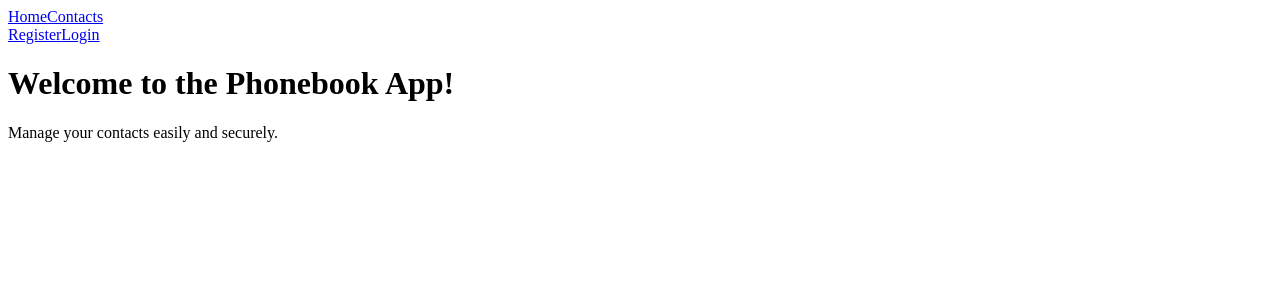
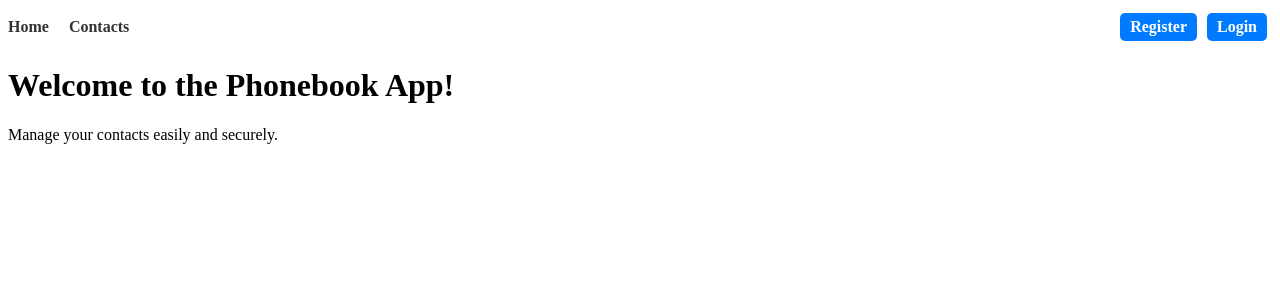
Before and after one commit to o-hadalin/goit-react-hw-08, a React (Vite) app: page / in a window 1280 px wide. Shown: the top 300 px of the page. Built offline with nearby package versions, Linux system fonts and the light colour scheme.

Commit message:
style header

```diff
--- a/src/components/AppBar/AppBar.jsx
+++ b/src/components/AppBar/AppBar.jsx
@@ -3,14 +3,19 @@ import AuthNav from '../AuthNav/AuthNav';
 import UserMenu from '../UserMenu/UserMenu';
 import { useSelector } from 'react-redux';
 import { selectIsLoggedIn } from '../../redux/auth/selectors';
+import styles from './AppBar.module.css';
 
 const AppBar = () => {
   const isLoggedIn = useSelector(selectIsLoggedIn);
 
   return (
-    <header>
-      <Navigation />
-      {isLoggedIn ? <UserMenu /> : <AuthNav />}
+    <header className={styles.header}>
+      <div className={styles.left}>
+        <Navigation />
+      </div>
+      <div className={styles.right}>
+        {isLoggedIn ? <UserMenu /> : <AuthNav />}
+      </div>
     </header>
   );
 };
--- /dev/null
+++ b/src/components/AppBar/AppBar.module.css
@@ -0,0 +1,26 @@
+.header {
+  display: flex;
+  justify-content: space-between;
+  align-items: center;
+  padding: 5px 0;
+}
+
+.left {
+  display: flex;
+  gap: 15px;
+}
+
+.right {
+  display: flex;
+  gap: 15px;
+}
+
+a {
+  font-weight: bold;
+  color: #333;
+  text-decoration: none;
+}
+
+a:hover {
+  color: #007bff;
+}
--- a/src/components/AuthNav/AuthNav.jsx
+++ b/src/components/AuthNav/AuthNav.jsx
@@ -1,10 +1,15 @@
 import { NavLink } from 'react-router-dom';
+import styles from './AuthNav.module.css';
 
 const AuthNav = () => {
   return (
     <div>
-      <NavLink to="/register">Register</NavLink>
-      <NavLink to="/login">Login</NavLink>
+      <NavLink to="/register" className={styles.authButton}>
+        Register
+      </NavLink>
+      <NavLink to="/login" className={styles.authButton}>
+        Login
+      </NavLink>
     </div>
   );
 };
--- /dev/null
+++ b/src/components/AuthNav/AuthNav.module.css
@@ -0,0 +1,19 @@
+.authButton {
+  display: inline-block;
+  padding: 5px 10px;
+  margin: 0 5px;
+  text-align: center;
+  font-weight: bold;
+  color: white;
+  background-color: #007bff;
+  border-radius: 5px;
+  text-decoration: none;
+}
+
+.authButton:hover {
+  background-color: #0056b3;
+}
+
+.authButton:active {
+  background-color: #004085;
+}
--- a/src/components/Navigation/Navigation.jsx
+++ b/src/components/Navigation/Navigation.jsx
@@ -1,8 +1,9 @@
 import { NavLink } from 'react-router-dom';
+import styles from './Navigation.module.css';
 
 const Navigation = () => {
   return (
-    <nav>
+    <nav className={styles.nav}>
       <NavLink to="/">Home</NavLink>
       <NavLink to="/contacts">Contacts</NavLink>
     </nav>
--- /dev/null
+++ b/src/components/Navigation/Navigation.module.css
@@ -0,0 +1,14 @@
+nav {
+  display: flex;
+  gap: 20px;
+}
+
+a {
+  font-weight: bold;
+  color: #333;
+  text-decoration: none;
+}
+
+a:hover {
+  color: #007bff;
+}
--- a/src/components/UserMenu/UserMenu.jsx
+++ b/src/components/UserMenu/UserMenu.jsx
@@ -1,13 +1,14 @@
 import { useDispatch, useSelector } from 'react-redux';
 import { logout } from '../../redux/auth/operations';
 import { selectUser } from '../../redux/auth/selectors';
+import styles from './UserMenu.module.css';
 
 const UserMenu = () => {
   const dispatch = useDispatch();
   const user = useSelector(selectUser);
 
   return (
-    <div>
+    <div className={styles.userMenu}>
       <span>Welcome, {user.name}!</span>
       <button onClick={() => dispatch(logout())}>Logout</button>
     </div>
--- /dev/null
+++ b/src/components/UserMenu/UserMenu.module.css
@@ -0,0 +1,19 @@
+.userMenu {
+  display: flex;
+  justify-content: center;
+  align-items: center;
+  gap: 10px;
+}
+
+button {
+  cursor: pointer;
+  padding: 5px 10px;
+  background-color: #f8f9fa;
+  border: 1px solid #ccc;
+  border-radius: 5px;
+}
+
+button:hover {
+  background-color: #007bff;
+  color: white;
+}
```
